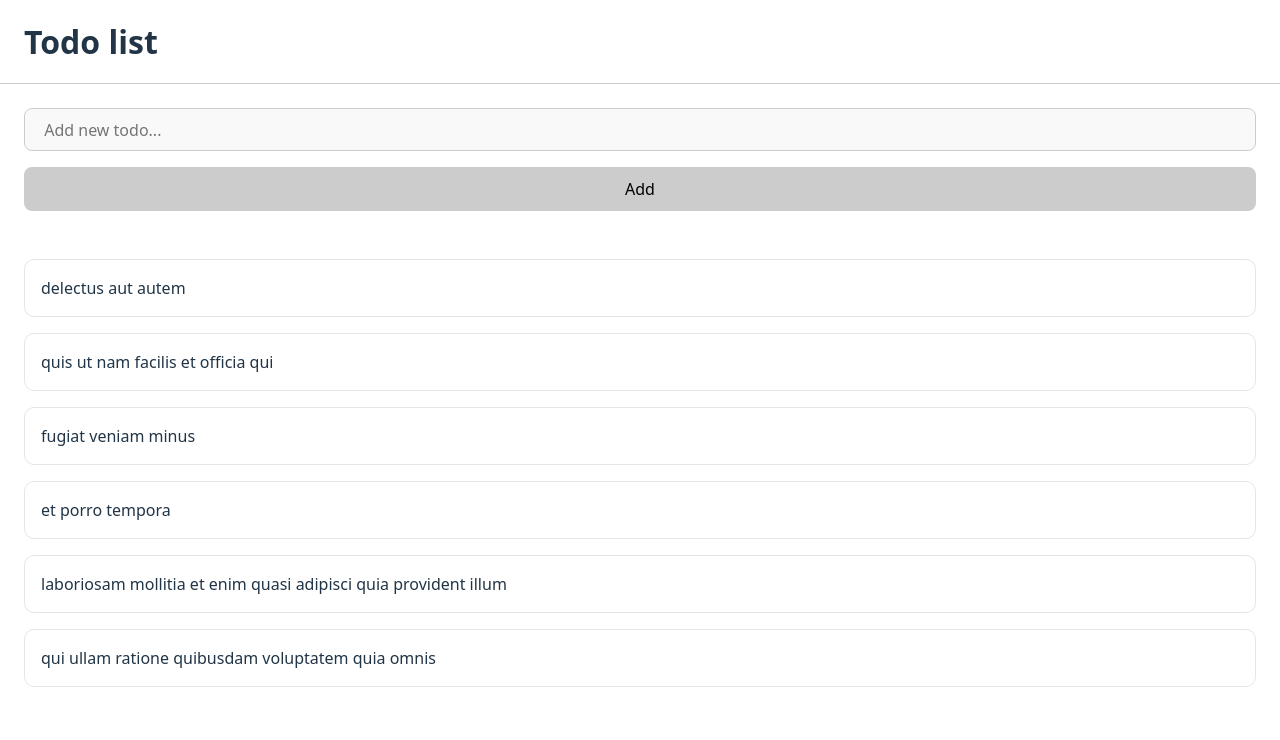
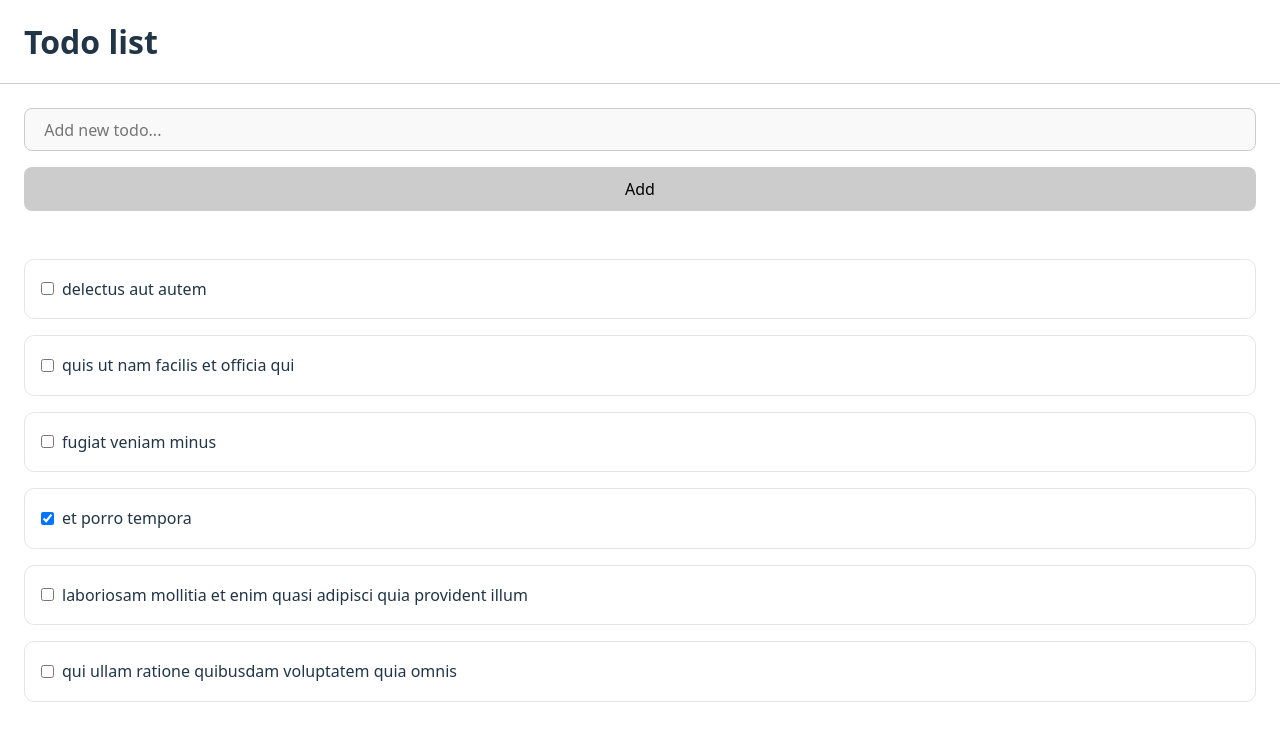
Before and after one commit to alinanigman/rs-server-requests-task-1, a React (Vite) app: page / in a window 1280 px wide. Shown: the top 740 px of the page. Built offline with nearby package versions, Linux system fonts and the light colour scheme; data requests are answered from the project's data file.

Commit message:
ui: show checkbox and delete button on hover in TodoList

```diff
--- a/src/components/TodoList/TodoList.jsx
+++ b/src/components/TodoList/TodoList.jsx
@@ -8,7 +8,11 @@ const TodoList = ({ list, isLoading }) => {
       ) : (
         list.map((listItem) => (
           <div key={listItem.id} className={styles.listItem}>
-            {listItem.title}
+            <div className={styles.listItemTitle}>
+              <input type="checkbox" checked={listItem.completed} />
+              <div className={styles.listItemCheckbox}>{listItem.title}</div>
+            </div>
+            <button className={styles.deleteButton}>Delete</button>
           </div>
         ))
       )}
--- a/src/components/TodoList/TodoList.module.css
+++ b/src/components/TodoList/TodoList.module.css
@@ -8,10 +8,38 @@
 
 .listItem {
   padding: 1em;
+  display: flex;
+  justify-content: space-between;
   border-width: 1px;
   border-style: solid;
   border-color: rgba(255, 255, 255, 0.1);
   border-radius: 10px;
+}
+
+.listItemTitle {
+  display: flex;
+  align-items: center;
+  gap: 8px;
+}
+
+.deleteButton {
+  text-transform: uppercase;
+  font-size: 0.6em;
+  color: #C00F0C;
+  background-color: #FDD3D0;
+  opacity: 0;
+  transition: opacity 0.2s ease;
+}
+.deleteButton:hover {
+  border-color: #EC221F;
+}
+.deleteButton:focus,
+.deleteButton:focus-visible {
+  outline: 4px auto -webkit-focus-ring-color;
+}
+
+.listItem:hover .deleteButton {
+  opacity: 1;
 }
 
 @media (prefers-color-scheme: light) {
```
